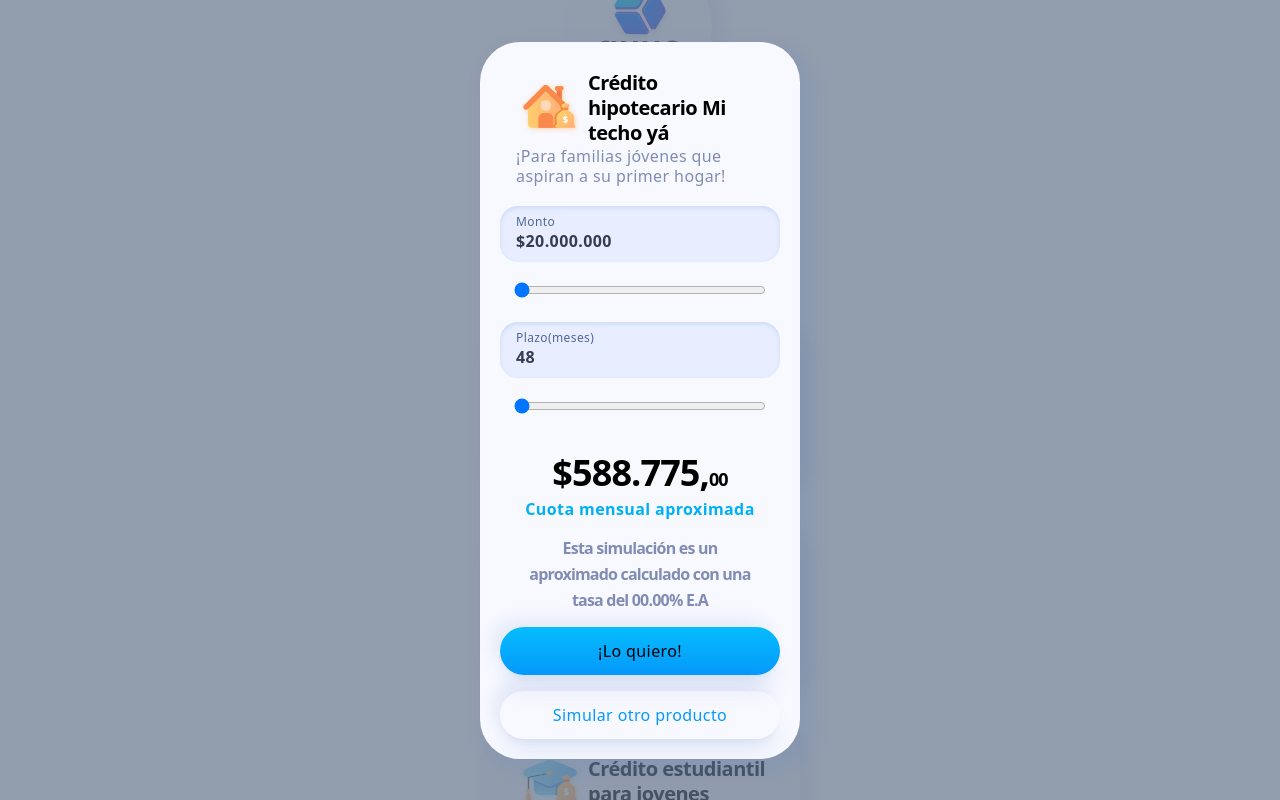
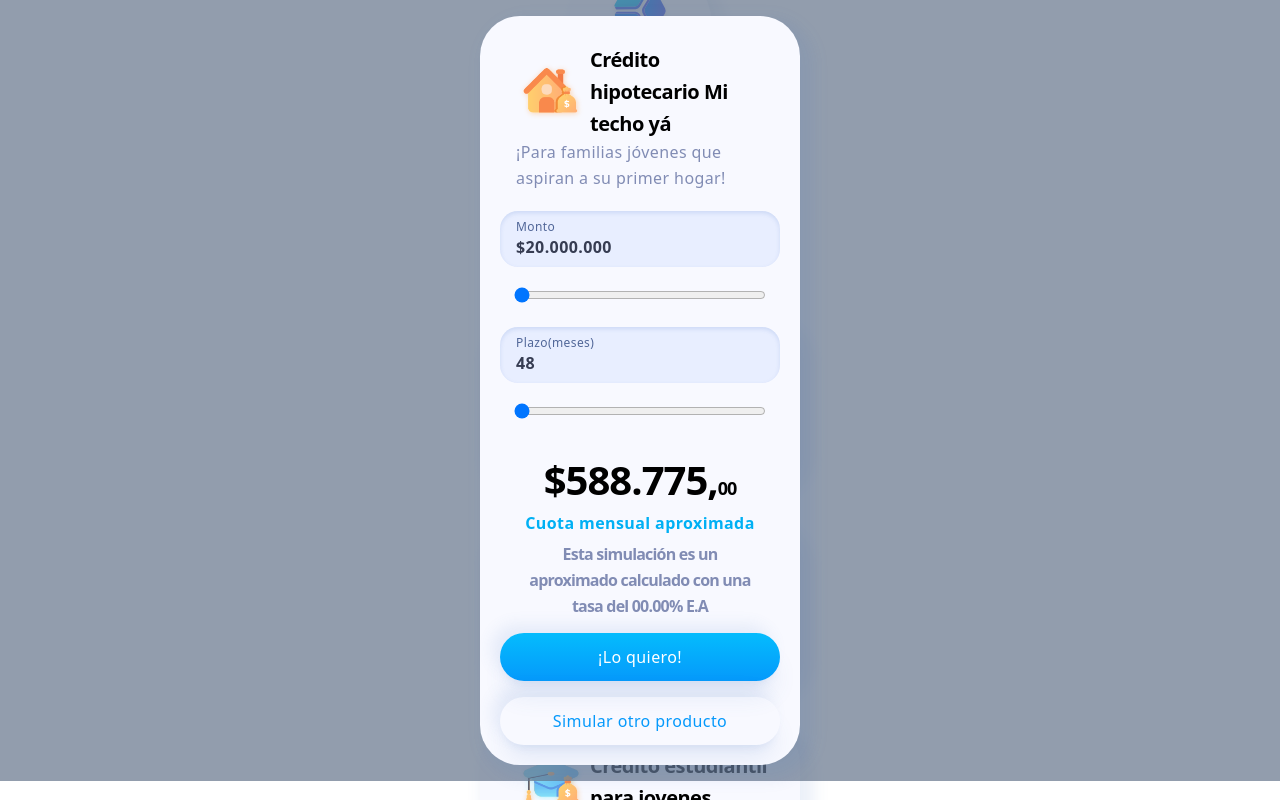
Before and after one commit to nixon1097/red5G-quoo-movil, a React (Vite) app: page / in a window 1280 px wide. Both pictures are taken after a click on the element 640 px from the left and 1415 px from the top of the page. Shown: the part 1015-1815 px from the top of the page. Built offline with nearby package versions, Linux system fonts and the light colour scheme; what tailwindcss-animated would draw is missing.

Commit message:
arreglor color boton

```diff
--- a/src/components/CarFirts.jsx
+++ b/src/components/CarFirts.jsx
@@ -22,7 +22,7 @@ export const CarFirts = () => {
           </span>
         </p>
       </div>
-      <p className="w-[320px] h-[20px] text-center mx-auto text-[#363C52] my-10 text-lg animate-fade animate-once animate-duration-1000 animate-delay-[2000ms]">
+      <p className="w-[320px] h-[20px] text-center mx-auto text-[#363C52] my-10 text-lg animate-fade animate-once animate-duration-1000 animate-delay-[2000ms] ">
         ¿Qué <span className="font-bold">crédito te interesa</span>?
       </p>
     </>
--- a/src/components/CardButtons.jsx
+++ b/src/components/CardButtons.jsx
@@ -14,7 +14,7 @@ const CardButtons = ({
     }
     setModalVisible(false);
   };
-
+  console.log(colorText);
   return (
     <div className=" shadow-[-8px_-8px__16px_rgb(rgba(0,122,248,0.16))] shadow-[#4676C31C] rounded-[32px]  drop-shadow-[-8px_-8px__16px_rgb(rgba(0,122,248,0.16))]">
       <button
--- a/src/components/CardTarget.jsx
+++ b/src/components/CardTarget.jsx
@@ -1,12 +1,12 @@
 export const CardTarget = ({ info }) => {
   return (
     <>
-      <article className="mx-auto px-3 ">
+      <article className="mx-auto px-3 leading-[1.6] ">
         <div className="flex items-center justify-center  box-border overflow-hidden ">
           <img
             src={info.iconUrl}
             alt="icons images "
-            className="w-[76px] h-auto object-cover  "
+            className="w-[78px] h-auto object-cover  "
           />
           <h3 className=" tracking-tight text-start text-[20px] font-bold  ">
             {info.title}
--- a/src/components/Header.jsx
+++ b/src/components/Header.jsx
@@ -25,7 +25,7 @@ export default function Header() {
             shadow-[8px_8px_16px_6px] shadow-[#4676C31C]  bg-gradient-to-r from-[#EBF0FF]  via-[#FFFFFF]  to-[#FAFBFF] to-20% opacity-75"
           ></div>{" "}
         </div>
-        <div className="-rotate-45 top-24 -right-12  h-[290px] w-[160px]    gap-3 flex flex-col justify-center items-end text-left drop-shadow-xl absolute animate-fade animate-once animate-duration-1000 animate-delay-[2500ms] overflow-hidden ">
+        <div className="-rotate-45 top-24 -right-12  h-[290px] w-[160px]    gap-3 flex flex-col justify-center items-end text-left drop-shadow-xl absolute animate-fade animate-once animate-duration-1000 animate-delay-[2500ms] overflow-hidden  ">
           {" "}
           <div
             className="line h-6  rounded-xl w-[100%]   border-[#FAFBFF]
--- a/src/components/ModalForm.jsx
+++ b/src/components/ModalForm.jsx
@@ -8,7 +8,7 @@ const ModalForm = ({ contenido, setModalVisible }) => {
 
   return (
     <>
-      <section className="modal fixed animate-fade animate-delay-100 animate-ease-in  transform transition-transform duration-300 ease-in-out bg-slate-500/70  z-50  w-full  h-full top-0 left-0 flex items-center justify-center overflow-y-hiddend">
+      <section className="modal fixed animate-fade animate-delay-100 animate-ease-in  transform transition-transform duration-300 ease-in-out bg-slate-500/70  z-50  w-screen  h-full top-0 left-0 flex items-center justify-center overflow-y-hiddend">
         <article
           className="my-4 w-[320px] h-auto  rounded-[40px]     gradient-text-shadow drop-shadow-[-8px_-8px_-16px_6px_rgba(255, 255, 255, 1)] px-5 pt-7 pb-5
          shadow-[8px_8px_16px_6px] shadow-[#4676C31C]  bg-[#F8F9FF] bg-opacity-[100%] box-border  flex-col justify-center text-center gap-[1px]  tracking-wide  gradient-bg-shadow leading-tight overflow-hidden relative animate-delay-100 animate-ease-in  transform transition-transform duration-300 ease-in-out   "
--- a/src/components/ModalRanger.jsx
+++ b/src/components/ModalRanger.jsx
@@ -69,7 +69,7 @@ const ModalRanger = ({
 
   return (
     <>
-      <section className="modal fixed  bg-slate-500/70  z-50  w-full  h-full top-0 left-0 flex items-center justify-center animate-fade animate-delay-100 animate-ease-in  transform transition-transform duration-300 ease-in-out">
+      <section className="modal fixed  bg-slate-500/70  z-50  w-screen  h-sreen top-0 left-0 flex items-center justify-center animate-fade animate-delay-100 animate-ease-in  transform transition-transform duration-300 ease-in-out">
         <article
           className="my-4 w-[320px] h-auto  rounded-[40px]     gradient-text-shadow drop-shadow-[-8px_-8px_-16px_6px_rgba(255, 255, 255, 1)] px-5 pt-7 pb-5
          shadow-[8px_8px_16px_6px] shadow-[#4676C31C]  bg-[#F8F9FF] bg-opacity-[100%] box-border  flex-col justify-center text-center gap-[1px]  tracking-wide  gradient-bg-shadow leading-tight overflow-hidden relative  nimate-fade animate-delay-100 animate-ease-in  transform transition-transform duration-300 ease-in-out  "
@@ -88,22 +88,23 @@ const ModalRanger = ({
               setRanger={setRangerMonths}
             />
           </div>
-          <div className="w-fullflex flex-row items-center justify-center mt-8 text-center container-static-data ">
-            <h2 className="font-bold h-full text-[36px] mb-[4px] tracking-tight ">
+
+          <div className="w-full flex flex-wrap items-center justify-center mt-8 text-center container-static-data gap-2">
+            <h2 className="font-bold h-full text-[40px] tracking-tight ">
               ${pagomensual},<span className="text-[18px]">00</span>
             </h2>
             <h4 className="text-[#00B0F4] text-[16px] tracking-tighterx  font-semibold text-center">
               Cuota mensual aproximada
             </h4>
-
-            <p className="h-[68px]  px-7 w-[280px] mt-4 mb-6 font-semibold tracking-tighter text-[#818CB4] text-center leading-relaxed ">
+            <p className="h-[68px]  px-7 w-[280px]  mb-6 font-semibold tracking-tighter text-[#818CB4] text-center leading-relaxed ">
               Esta simulación es un aproximado calculado con una tasa del{" "}
               <span className="font-bold">00.00% E.A</span>
             </p>
           </div>
+
           <div className="container-button grid gap-4">
             <CardButtons
-              colorText={"[#FFFFFF]"}
+              colorText={"white"}
               bgfrom={"[#05BCFD]"}
               bgto={"[#0599FB]"}
               title={"¡Lo quiero! "}
```
